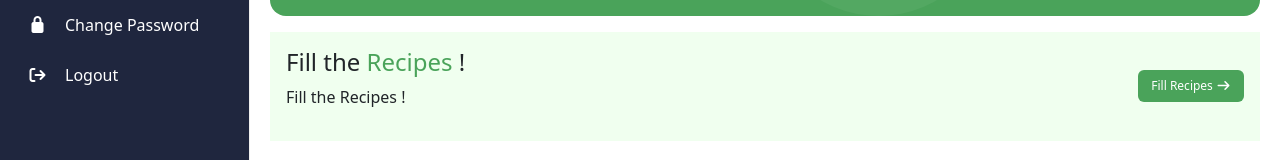
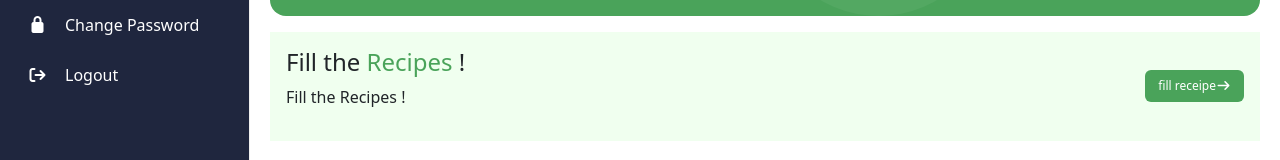
Before and after one commit to eqbalsohsah/food-mangement, a React (Vite) app: page /dashboard in a window 1280 px wide. Shown: the part 319-479 px from the top of the page. Built offline with nearby package versions, Linux system fonts and the light colour scheme; sample sign-in values are in the browser's storage.

Commit message:
new update

```diff
--- a/src/DashBoardModule/Components/DashBoard/DashBoard.jsx
+++ b/src/DashBoardModule/Components/DashBoard/DashBoard.jsx
@@ -16,7 +16,10 @@ export default function DashBoard() {
       <h4>Fill the<spn className="text-green"> Recipes</spn>  !</h4>
       <p>Fill the Recipes !</p>
     </div>
-    <button className='  btn  bg-green text-white ' onClick={()=>navigate("/dashboard/receipes")}>Fill Recipes <i className='fa fa-arrow-right'></i></button>
+    <button className='  btn  bg-green text-white ' onClick={()=>navigate("/dashboard/receipes")}>
+
+          {loginData?.userGroup !="SystemUser"? "fill receipe":"receipes"}
+       <i className='fa fa-arrow-right'></i></button>
    </div>
     </div>
   )
```
